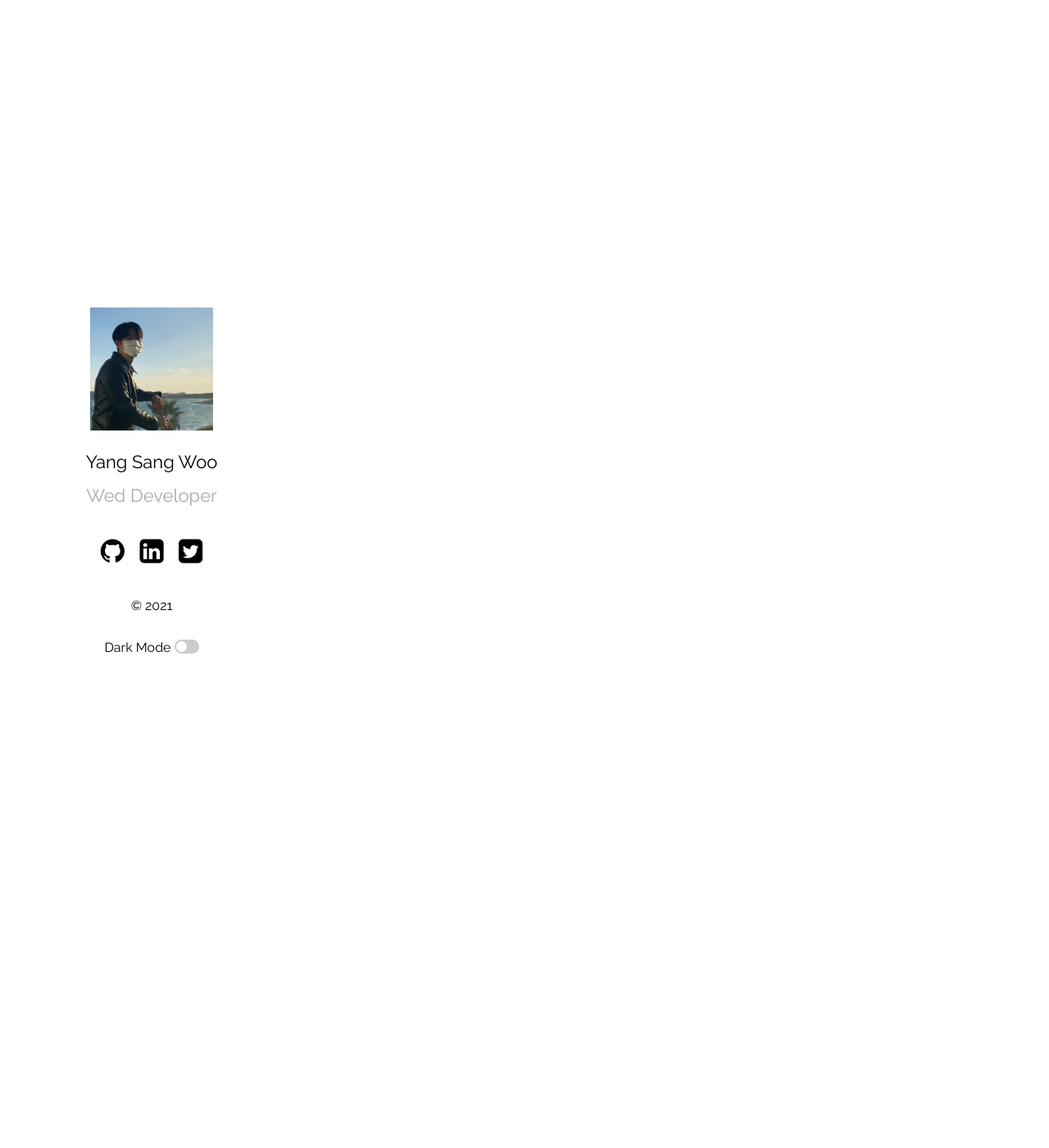
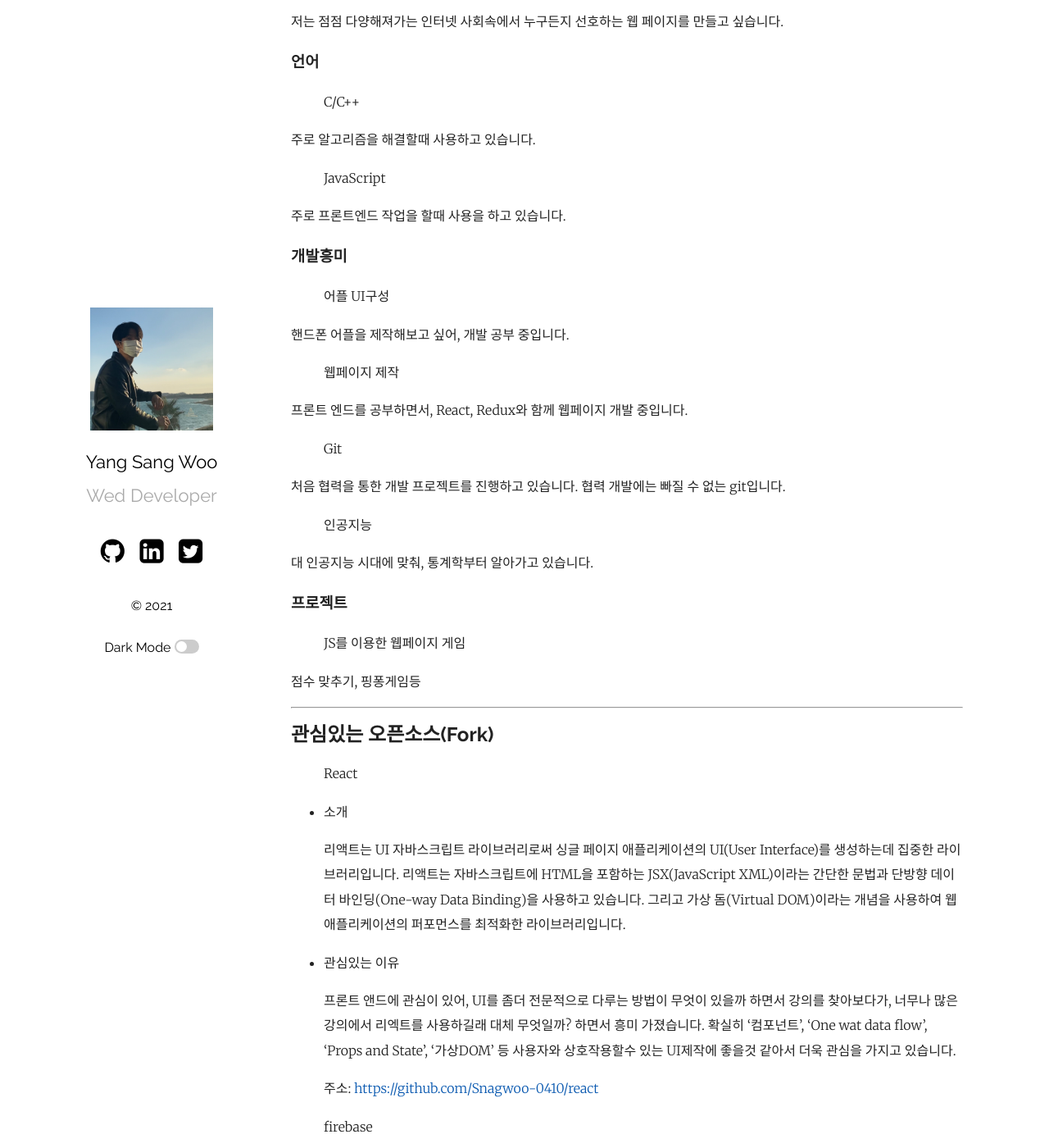
Before and after one commit to IGhost-P/profile.github.io, a Jekyll site: the page built from _posts/2021-04-16-category.md, in a window 1280 px wide and 1400 px high, scrolled down 731 px. Shown: the whole window at 82% size. Built offline with Jekyll 4.4.1, drawn with Linux system fonts in a browser that asks for light colours; some of the changed text lies outside the part shown.

Commit message:
md까지 추가

```diff
--- a/_posts/2021-04-16-category.md
+++ b/_posts/2021-04-16-category.md
@@ -4,3 +4,94 @@ title: "2016108271 컴퓨터공학과 양상우 자기소개서"
 date: 2021-04-17 21:03:36 +0530
 categories: Javascript React firebase
 ---
+# 새로운 오픈소스를 알아가는건 늘 흥미롭습니다
+
+안녕하세요? 저는 양상우 라고 합니다.
+
+이제 막, 오픈소스와 개발자들간의 협력관계를 알아가고 있는 코린이입니다.
+
+이 README를 통해 새로운 인물인 '저' 를 알아가보는건 어떨까요?
+
+---
+
+## 인적사항
+
+이름: 양상우
+
+생년월일: 1996.04.10
+
+성별: 남
+
+github: IGhost-P, Snagwoo-0410
+
+---
+
+## 개발관련
+
+어릴때는 게임을 좋아 했지만, 성인이 되고 나니깐, 게임 보다는 동영상이나 커뮤니티를 많이 접했습니다.
+
+그러다 보니 좀더 간편하고 익숙한 UI를 선호하게 되었고, 그때 부터 웹 UI의 중요성을 깨달았습니다.
+
+저는 점점 다양해져가는 인터넷 사회속에서 누구든지 선호하는 웹 페이지를 만들고 싶습니다.
+
+### 언어
+
+> C/C++
+
+주로 알고리즘을 해결할때 사용하고 있습니다.
+
+> JavaScript
+
+주로 프론트엔드 작업을 할때 사용을 하고 있습니다.
+
+### 개발흥미
+
+> 어플 UI구성
+
+핸드폰 어플을 제작해보고 싶어, 개발 공부 중입니다.
+
+> 웹페이지 제작
+
+프론트 엔드를 공부하면서, React, Redux와 함께 웹페이지 개발 중입니다.
+
+> Git
+
+처음 협력을 통한 개발 프로젝트를 진행하고 있습니다. 협력 개발에는 빠질 수 없는 git입니다.
+
+> 인공지능
+
+대 인공지능 시대에 맞춰, 통계학부터 알아가고 있습니다.
+
+### 프로젝트
+
+> JS를 이용한 웹페이지 게임
+
+점수 맞추기, 핑퐁게임등
+
+---
+
+## 관심있는 오픈소스(Fork)
+
+> React
+
+- 소개
+
+    리액트는 UI 자바스크립트 라이브러리로써 싱글 페이지 애플리케이션의 UI(User Interface)를 생성하는데 집중한 라이브러리입니다. 리액트는 자바스크립트에 HTML을 포함하는 JSX(JavaScript XML)이라는 간단한 문법과 단방향 데이터 바인딩(One-way Data Binding)을 사용하고 있습니다. 그리고 가상 돔(Virtual DOM)이라는 개념을 사용하여 웹 애플리케이션의 퍼포먼스를 최적화한 라이브러리입니다.
+
+- 관심있는 이유
+
+    프론트 앤드에 관심이 있어, UI를 좀더 전문적으로 다루는 방법이 무엇이 있을까 하면서 강의를 찾아보다가, 너무나 많은 강의에서 리엑트를 사용하길래 대체 무엇일까? 하면서 흥미 가졌습니다. 확실히 '컴포넌트', 'One wat data flow', 'Props and State', '가상DOM' 등 사용자와 상호작용할수 있는 UI제작에 좋을것 같아서 더욱 관심을 가지고 있습니다.
+
+    주소: [https://github.com/Snagwoo-0410/react](https://github.com/Snagwoo-0410/react)
+
+> firebase
+
+- 소개
+
+    모바일 서버를 개발하기 위해 만들던 모든 플렛폼을 프로젝트 구축 시 자동적으로 만들어 줍니다. 또한 서버를 구축하기 위해서 리눅스 명령어를 알 필요도 없으며 도메인을 구입할 필요도 없고 개발하는 동안에는 서버를 구입할 필요도 없습니다.
+
+- 관심있는 이유
+
+    웹이나 앱개발을 하면서 필연적으로 생각해야하는것은 서버 관리입니다(백엔드) 하지만 이제 막 프론트 엔드를 배우기 시작한 저는, 백엔드까지 동시에 안고가기에는 너무나 큰 부담이 있어, 파이어 베이스를 이용해 프론트 엔드쪽을 집중할수 있어 관심이 있습니다.
+
+    주소: [https://github.com/Snagwoo-0410/quickstart-android](https://github.com/Snagwoo-0410/quickstart-android)
```
Also changed, not shown: category/Javascript.md (+1 -0 lines), category/React.md (+1 -0 lines), category/firebase.md (+1 -1 lines).
